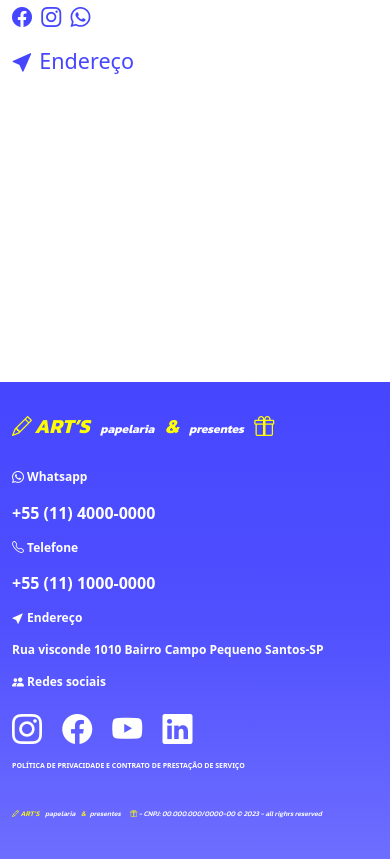
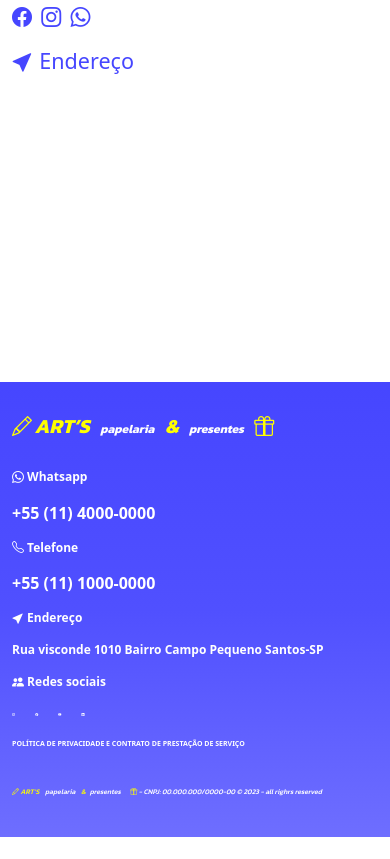
Before and after one commit to gabrielquiri/page_14, a plain HTML site: page index.html in a window 390 px wide. Shown: the part 6031-6890 px from the top of the page. After the commit the page ends 6868 px from the top, so only its background shows below. Drawn offline with nearby package versions, Linux system fonts and the light colour scheme.

Commit message:
commit-inicial

```diff
--- a/main.css
+++ b/main.css
@@ -147,7 +147,7 @@ del{
     }
 
     .icon-link{
-        font-size: 30px;
+        font-size: 3px;
     }
 
     .fs-3{
```
